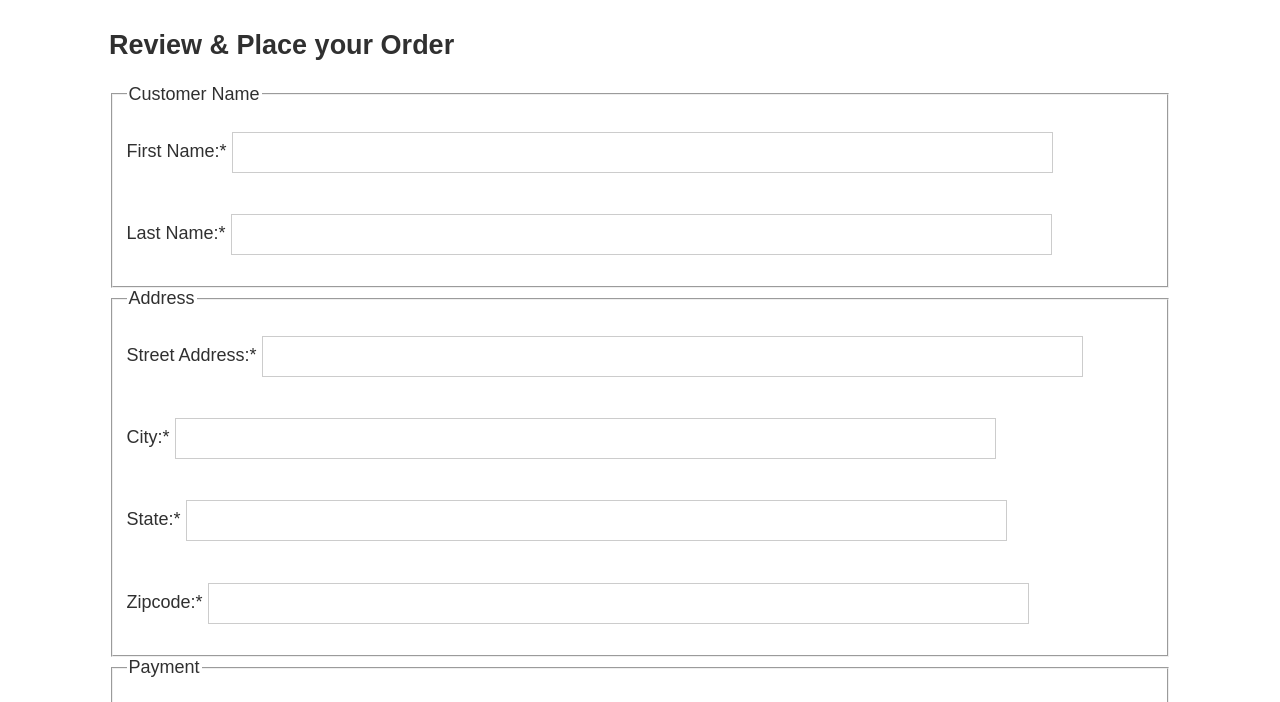
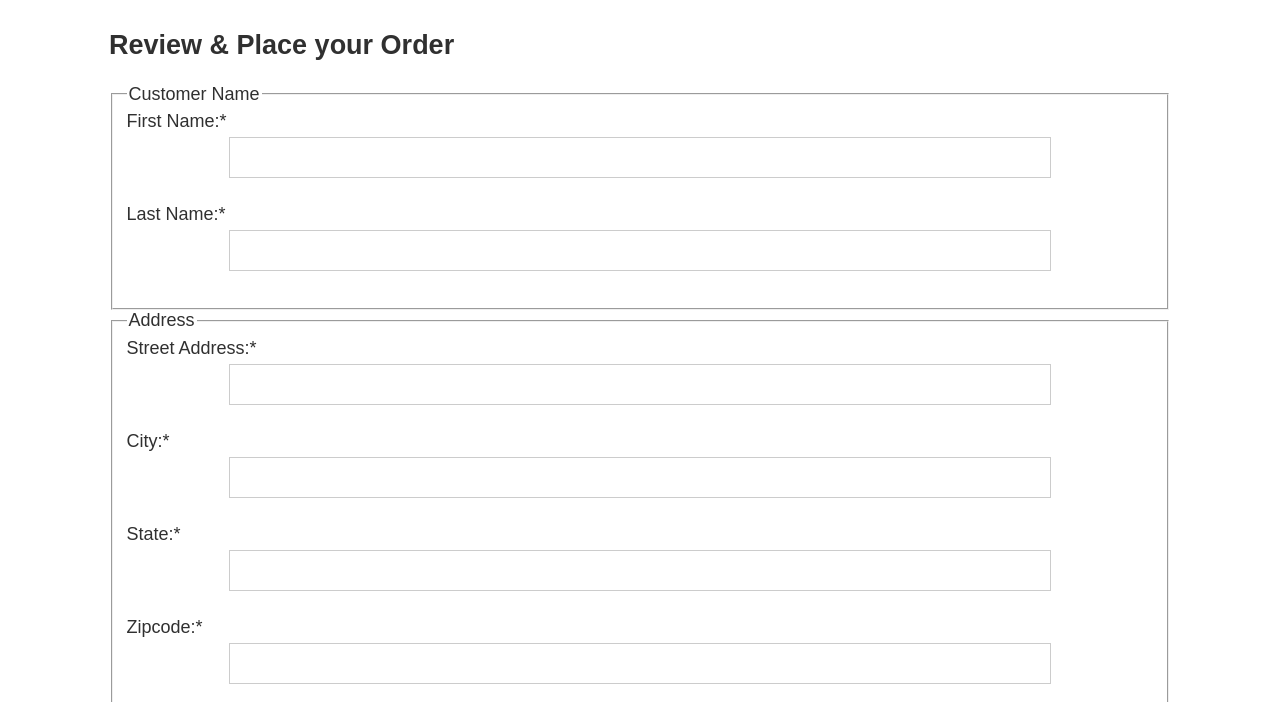
Before and after one commit to NicholasBoss/wdd330-team2, a website: page src/checkout/index.html in a window 1280 px wide. Shown: the part 63-765 px from the top of the page. Drawn offline with Linux system fonts and the light colour scheme; files whose address does not match are found by name.

Commit message:
made form labels show as flex

```diff
--- a/src/css/style.css
+++ b/src/css/style.css
@@ -250,6 +250,19 @@ input[type=number] {
   padding: 2%;
 }
 
+.checkoutForm label {
+  display: flex;
+  flex-direction: column;
+}
+
+.checkoutForm input {
+  width: 80%;
+  margin: 5px;
+  align-self: center;
+}
+
+
+
 @media screen and (min-width: 500px) {
   body {
     max-width: 1080px;
```
